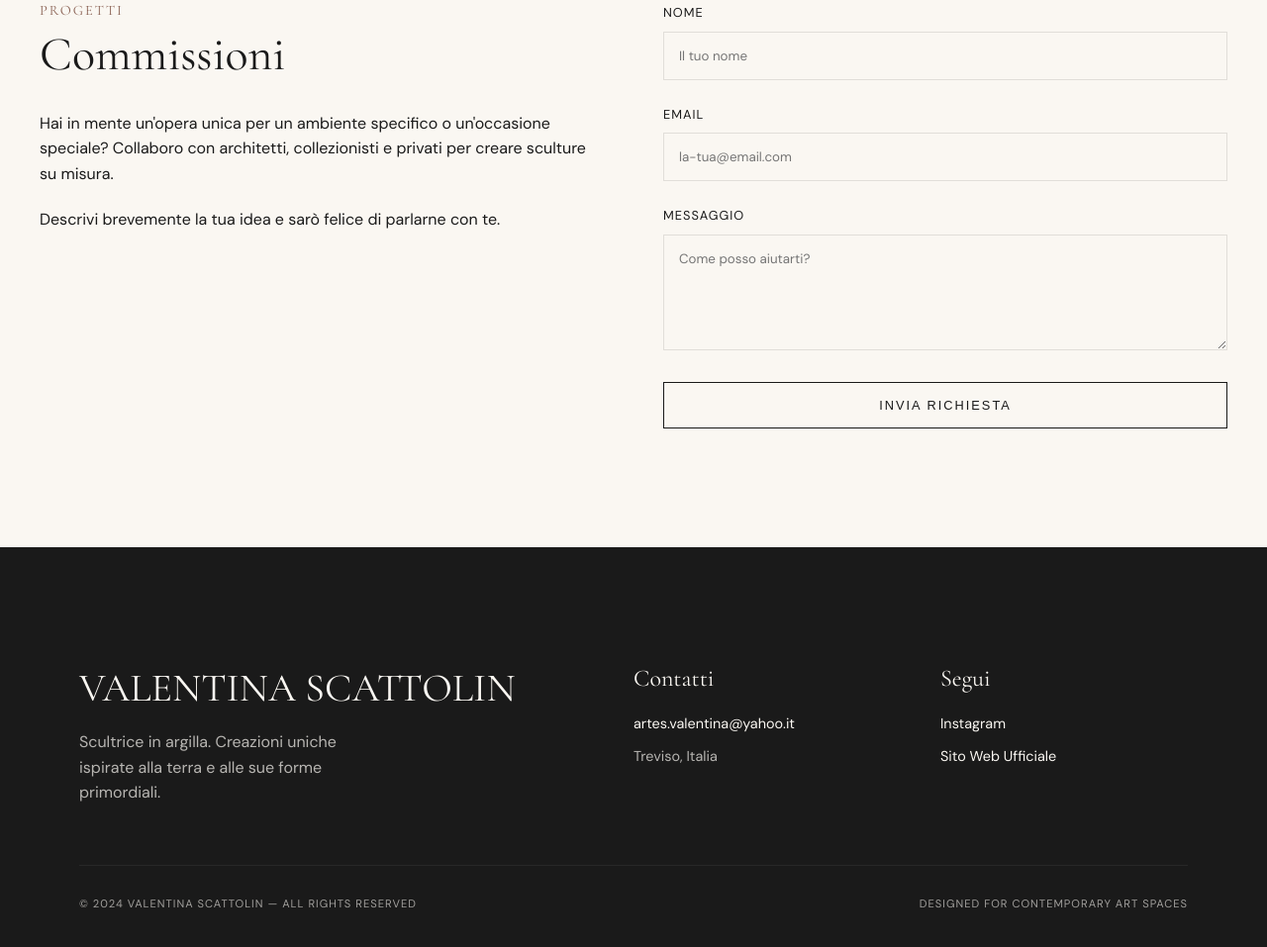
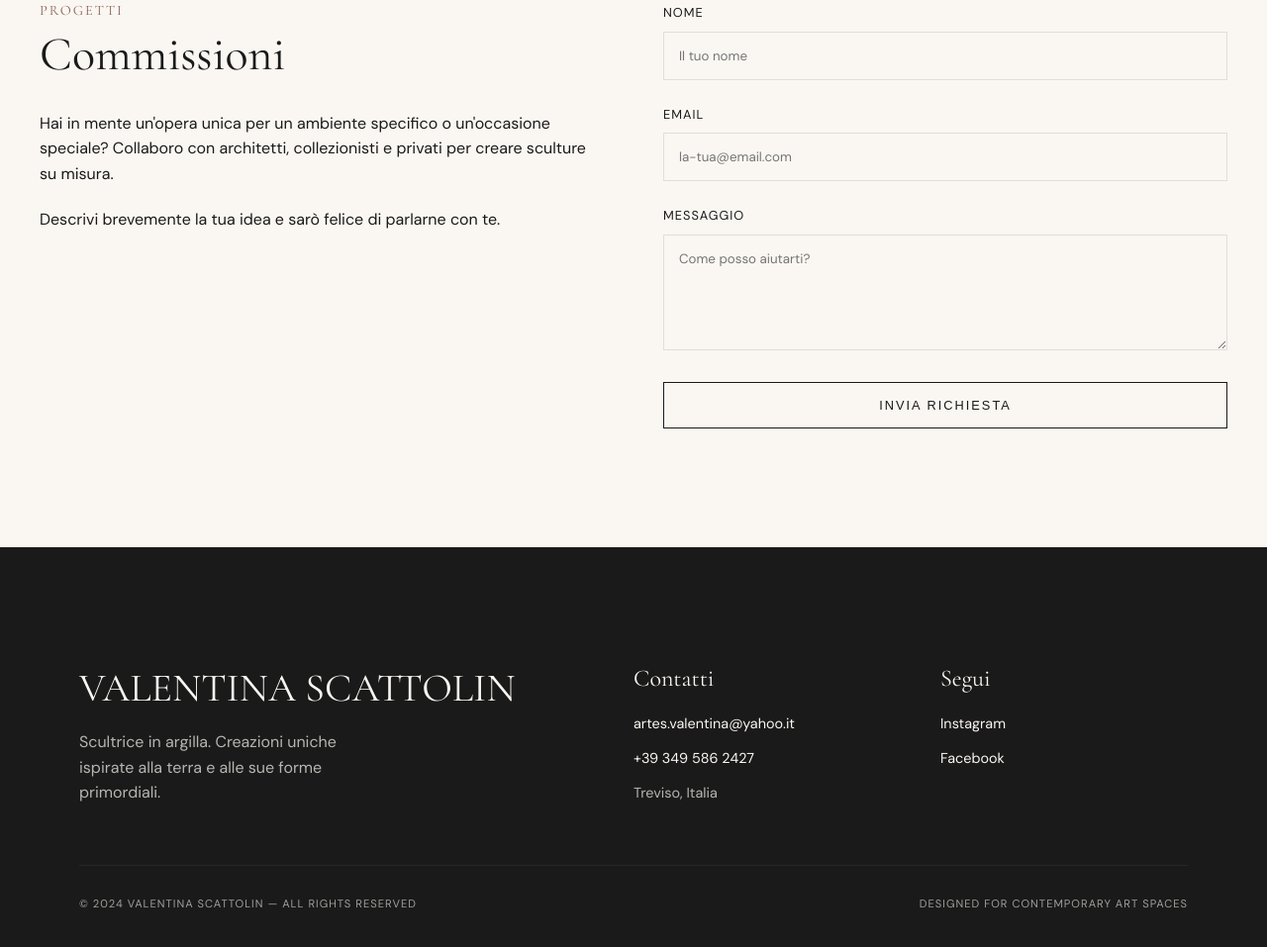
Before and after one commit to Visibilia-me/artes, a plain HTML site: page index.html in a window 1280 px wide. Shown: the part 3950-4907 px from the top of the page at 99% size. Drawn offline with nearby package versions, Linux system fonts and the light colour scheme.

Commit message:
Update index.html

```diff
--- a/index.html
+++ b/index.html
@@ -49,7 +49,6 @@
             padding: 0 40px;
         }
 
-        /* Spaziatura standard per tutte le sezioni - "Respiro" da galleria */
         section {
             padding: 120px 0;
             opacity: 0;
@@ -314,7 +313,7 @@
             color: var(--bg-color);
             text-decoration: none;
             display: block;
-            margin-bottom: 10px;
+            margin-bottom: 12px;
             font-size: 0.9rem;
             transition: color 0.3s ease;
         }
@@ -524,12 +523,13 @@
                 <div>
                     <h3 class="serif" style="font-size: 1.5rem; margin-bottom: 20px;">Contatti</h3>
                     <a href="mailto:artes.valentina@yahoo.it" class="footer-link">artes.valentina@yahoo.it</a>
+                    <a href="tel:+393495862427" class="footer-link">+39 349 586 2427</a>
                     <p style="font-size: 0.9rem; opacity: 0.7;">Treviso, Italia</p>
                 </div>
                 <div>
                     <h3 class="serif" style="font-size: 1.5rem; margin-bottom: 20px;">Segui</h3>
-                    <a href="https://instagram.com/scattolinvalentina" target="_blank" class="footer-link">Instagram</a>
-                    <a href="https://valentinascattolin.com" target="_blank" class="footer-link">Sito Web Ufficiale</a>
+                    <a href="https://www.instagram.com/scattolinvalentina" target="_blank" class="footer-link">Instagram</a>
+                    <a href="https://www.facebook.com/valentina.scattolin.37" target="_blank" class="footer-link">Facebook</a>
                 </div>
             </div>
             <div class="footer-bottom">
```
